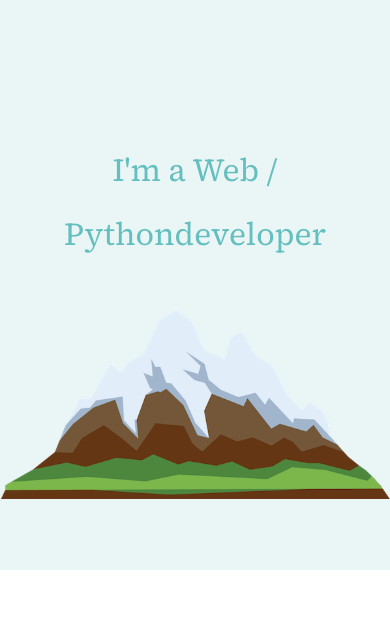
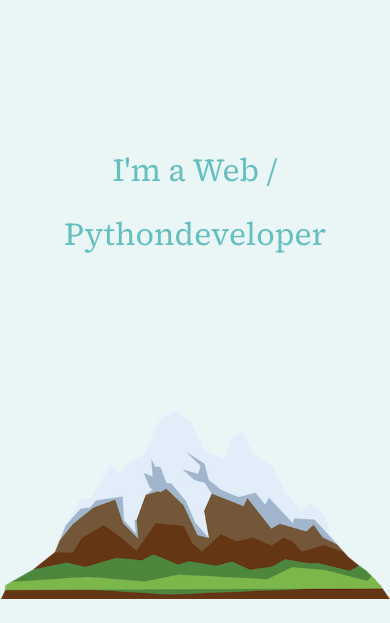
Before and after one commit to lexlu726/CV, a plain HTML site: page index.html in a window 390 px wide. Shown: the part 780-1403 px from the top of the page. Drawn offline with Linux system fonts and the light colour scheme.

Commit message:
top-contaniner adjusted

```diff
--- a/css/styles.css
+++ b/css/styles.css
@@ -178,7 +178,7 @@ hr {
     position: absolute;
     left: 1rem;
     width: 20%;
-    bottom: 41rem;
+    bottom: 46rem;
 
   }
 
@@ -190,12 +190,13 @@ hr {
 
   .t-h2{
     font-size: 2rem;
+    padding-bottom: 100px;
   }
 
   .top-container {
 
     padding-top: 150px;
-    height:75rem;
+    height:80rem;
 
   }
 
```
